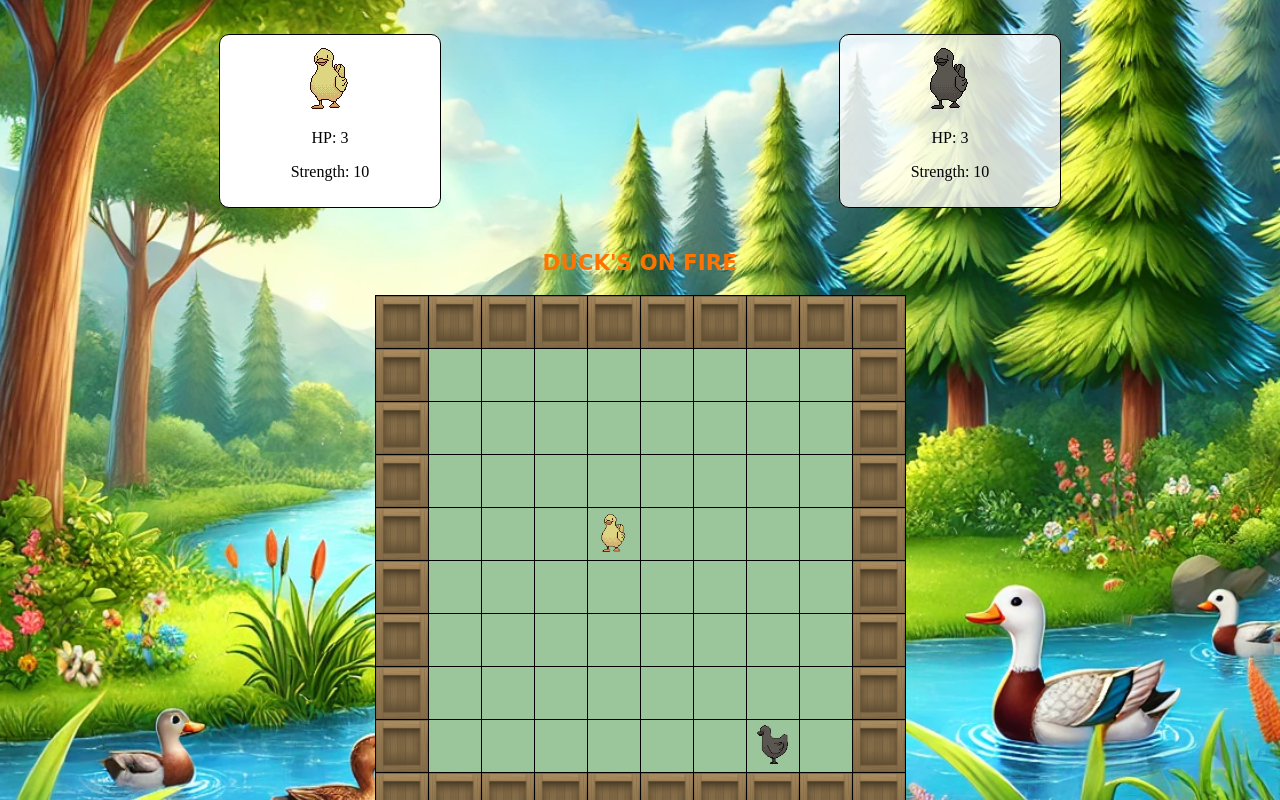
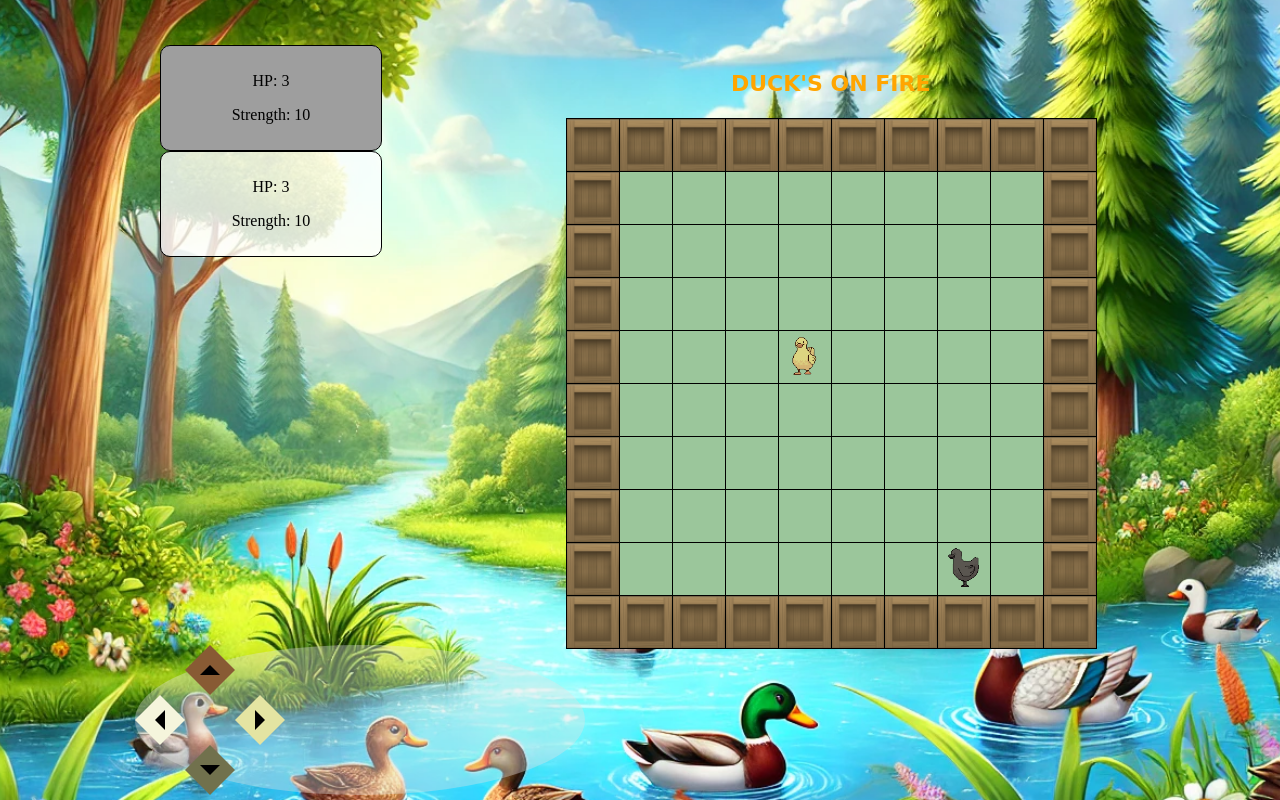
Before and after one commit to anndra17/IBM_Practice, a React (Vite) app: page / in a window 1280 px wide. Shown: the top 800 px of the page. Built offline with nearby package versions, Linux system fonts and the light colour scheme; grey boxes are pictures that could not be loaded.

Commit message:
Changed status appereance and buttons pozition

```diff
--- /dev/null
+++ b/src/components/GameStatusDisplay.jsx
@@ -0,0 +1,31 @@
+import React from "react";
+import { connect } from "react-redux";
+import playerImg from "./../assets/duck_up.gif";
+import enemyImg from "./../assets/enemy_duck_up.gif";
+
+const GameStatusDisplay = ({ playerHp, playerStrength, opponentHp, opponentStrength, isAttacking, statusBackgroundColor }) => {
+
+  return (
+    <div className="game-status-container">
+      <div className="game-status-box" style={{ backgroundImage: "url('./../assets/marginImage.png')" }}>
+        <p className="hp">HP: {playerHp}</p>
+        <p className="strength">Strength: {playerStrength}</p>
+      </div>
+      <div className="game-status-box">
+        <p className="hp">HP: {opponentHp}</p>
+        <p className="strength">Strength: {opponentStrength}</p>
+      </div>
+    </div>
+  );
+};
+
+const mapStateToProps = (state) => ({
+  playerHp: state.playerController.player_hp,
+  playerStrength: state.playerController.player_strength,
+  opponentHp: state.opponent.opponent_hp,
+  opponentStrength: state.opponent.opponent_strength,
+  isAttacking: state.attack.isAttacking,
+  statusBackgroundColor: state.attack.statusBackgroundColor,
+});
+
+export default connect(mapStateToProps)(GameStatusDisplay);
--- a/src/components/MapBase.jsx
+++ b/src/components/MapBase.jsx
@@ -14,8 +14,8 @@ import enemyDuckRightImage from "./../assets/enemy_duck_right.gif";
 import { setNpcMovable } from "../reducers/playerController";
 import { moveOpponent } from "../reducers/opponent";
 import { showModal, hideModal } from '../reducers/modalSlice.js';
-import StatusDisplay from "./StatusDisplay.jsx";
-import mapMatrix from "./../assets/mapMatrix.jsx"
+import mapMatrix from "./../assets/mapMatrix.jsx";
+import GameStatusDisplay from "./GameStatusDisplay.jsx";
 
 const MapBase = ({
   x, y, direction, isNpcMovable, setNpcMovable, player_hp, player_strength,
@@ -97,6 +97,11 @@ const MapBase = ({
     }
   };
 
+
+
+
+
+
   const renderTable = () => {
     const table = [];
     for (let row = 0; row < 10; row++) {
@@ -141,12 +146,16 @@ const MapBase = ({
 
   return (
     <div className="map-container">
-      <StatusDisplay />
-      <h1 className="map-title">DUCK'S ON FIRE</h1>
-      <table className="map-table">
-        <tbody>{renderTable()}</tbody>
-      </table>
-      <Modal show={showModalState} handleAttack={handleAttack} handleDefend={handleDefend}/>
+      <div className="status">
+        <GameStatusDisplay />
+        <Modal show={showModalState} handleAttack={handleAttack} handleDefend={handleDefend}/>
+      </div>
+      <div className="map">
+        <h1 className="map-title">DUCK'S ON FIRE</h1>
+        <table className="map-table">
+          <tbody>{renderTable()}</tbody>
+        </table>
+      </div>
     </div>
   );
 };
--- a/src/styles/MapBase.css
+++ b/src/styles/MapBase.css
@@ -15,26 +15,45 @@ body {
 }
 
 .map-container {
-  width: 100%;
-  height: 100%;
   display: flex;
-  flex-direction: column;
-  align-items: center;
-  justify-content: center;
-  padding-top: 200px;
+  flex-direction: row; /* Așează elementele în rând, nu în coloană */
+  height: 100vh; /* Asigură-te că ocupă întreaga înălțime a vizualizatorului */
+  padding: 0; /* Elimină padding-ul dacă nu este necesar */
   box-sizing: border-box;
 }
 
-.status-container {
+
+.map {
+  flex: 3; /* Ocupă mai mult spațiu în comparație cu statusul */
   display: flex;
-  justify-content: space-around;
-  width: 100%;
-  padding: 20px;
-  box-sizing: border-box;
-  margin-bottom: 10px;
+  flex-direction: column;
+  align-items: center; /* Centrare orizontală a mapei */
+  justify-content: center; /* Centrare verticală a mapei */
+  z-index: 0;
 }
 
-.status-box {
+.game-status {
+  flex: 1; /* Ocupă mai puțin spațiu */
+  display: flex;
+  flex-direction: column;
+  align-items: flex-start; /* Alinierea la stânga a statusului */
+  justify-content: flex-start; /* Alinierea la sus a statusului */
+  padding: 20px; /* Adaugă padding dacă dorești */
+  box-sizing: border-box;
+}
+
+.game-status-container {
+  display: flex;
+  flex-direction: column; /* Asigură-te că statusul se aliniază vertical */
+  width: 100%; /* Ocupă întreaga lățime disponibilă */
+  margin-top: 25vh;
+  margin-left: 20vh;
+  margin-right: 0vh;
+  box-sizing: border-box;
+}
+
+
+.game-status-box {
   background-color: rgba(255, 255, 255, 0.8);
   border: 1px solid black;
   border-radius: 10px;
@@ -82,9 +101,11 @@ body {
 }
 
 .map-title {
-  text-align: center;
-  margin-bottom: 10px;
+  text-align: left;
+  margin-top: 30vh;
+
 }
+
 
 @keyframes flame {
   0% {
--- a/src/styles/PlayerController.css
+++ b/src/styles/PlayerController.css
@@ -1,11 +1,18 @@
 .player-slice {
   display: inline-grid;
-  grid-template-columns: 8;
+  grid-template-columns: 1fr 1fr 1fr;
   gap: 20%;
   background-color: rgba(225, 226, 226, 0.377);
   border-radius: 50%;
+  margin-right: 70vh;
+  margin-bottom: 20vh;;
+  margin-left: 0; /* Asigură-te că nu este niciun margin pe stânga */
 }
 
+.game-slice {
+  display: flex;
+  justify-content: flex-start; /* Asigură-te că elementele sunt aliniate la stânga */
+}
 
 
 .button {
@@ -75,10 +82,6 @@
   background-color: blueviolet;
 }
 
-.opponent-status {
-  display: inline;
-  background-color: aliceblue;
-}
 
 .game-slice {
   display: flex;
--- a/src/styles/modal.css
+++ b/src/styles/modal.css
@@ -5,6 +5,7 @@
     width:100%;
     height: 100%;
     background: rgba(60, 38, 29, 0.6);
+    z-index: 1;
   }
 
   .modal-main {
--- a/src/styles/statusDisplay.css
+++ b/src/styles/statusDisplay.css
@@ -2,3 +2,21 @@
     font-size: larger;
     background-color: blue;
 }
+
+.status-container {
+    display: flex;
+    justify-content: space-around;
+    width: 100%;
+    padding: 20px;
+    box-sizing: border-box;
+    margin-bottom: 10px;
+  }
+
+  .status-box {
+    background-color: rgba(255, 255, 255, 0.8);
+    border: 1px solid black;
+    border-radius: 10px;
+    padding: 10px;
+    width: 200px;
+    text-align: center;
+  }
```
Also changed, not shown: src/assets/marginImage.jpeg (deleted).
